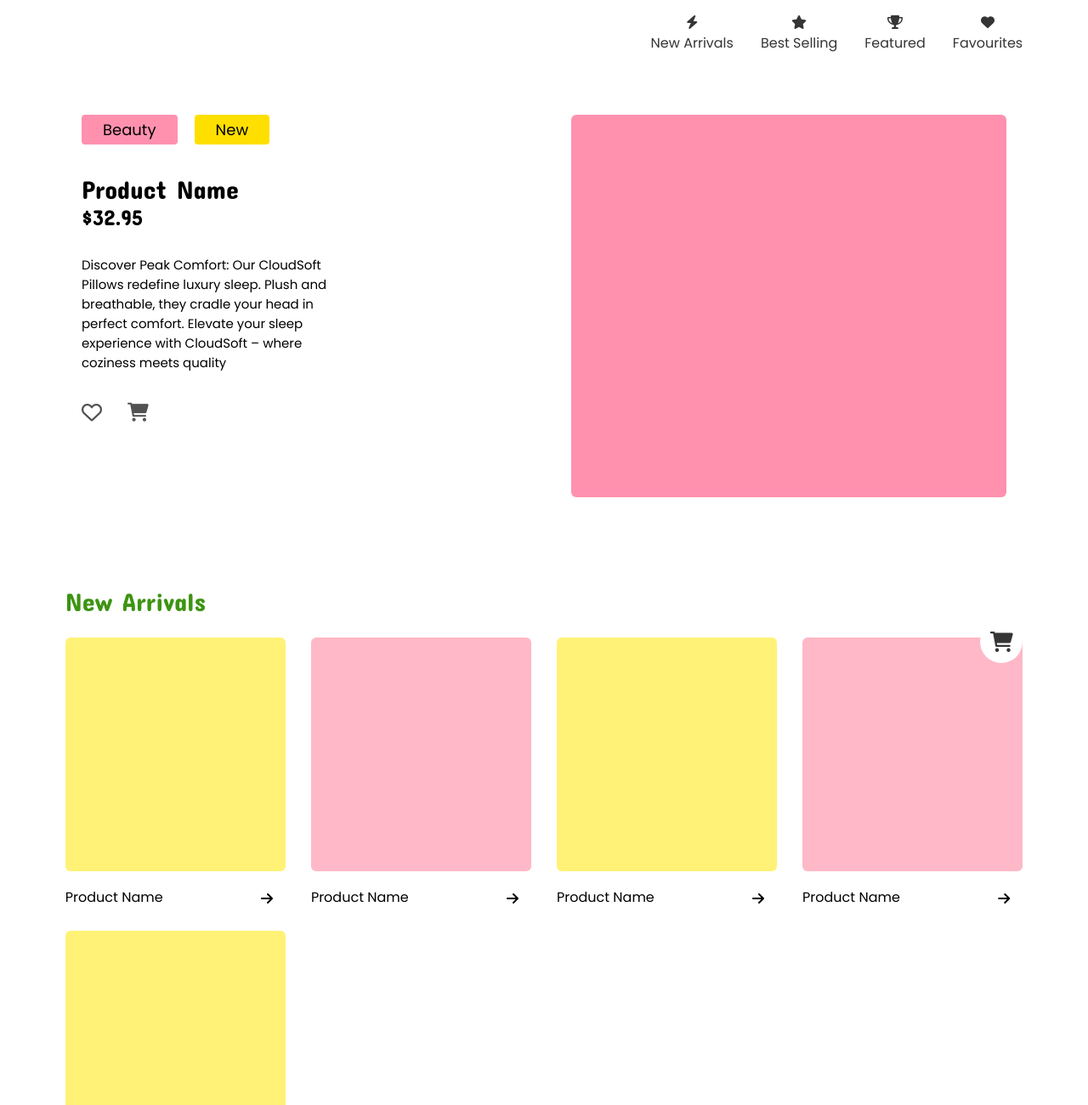
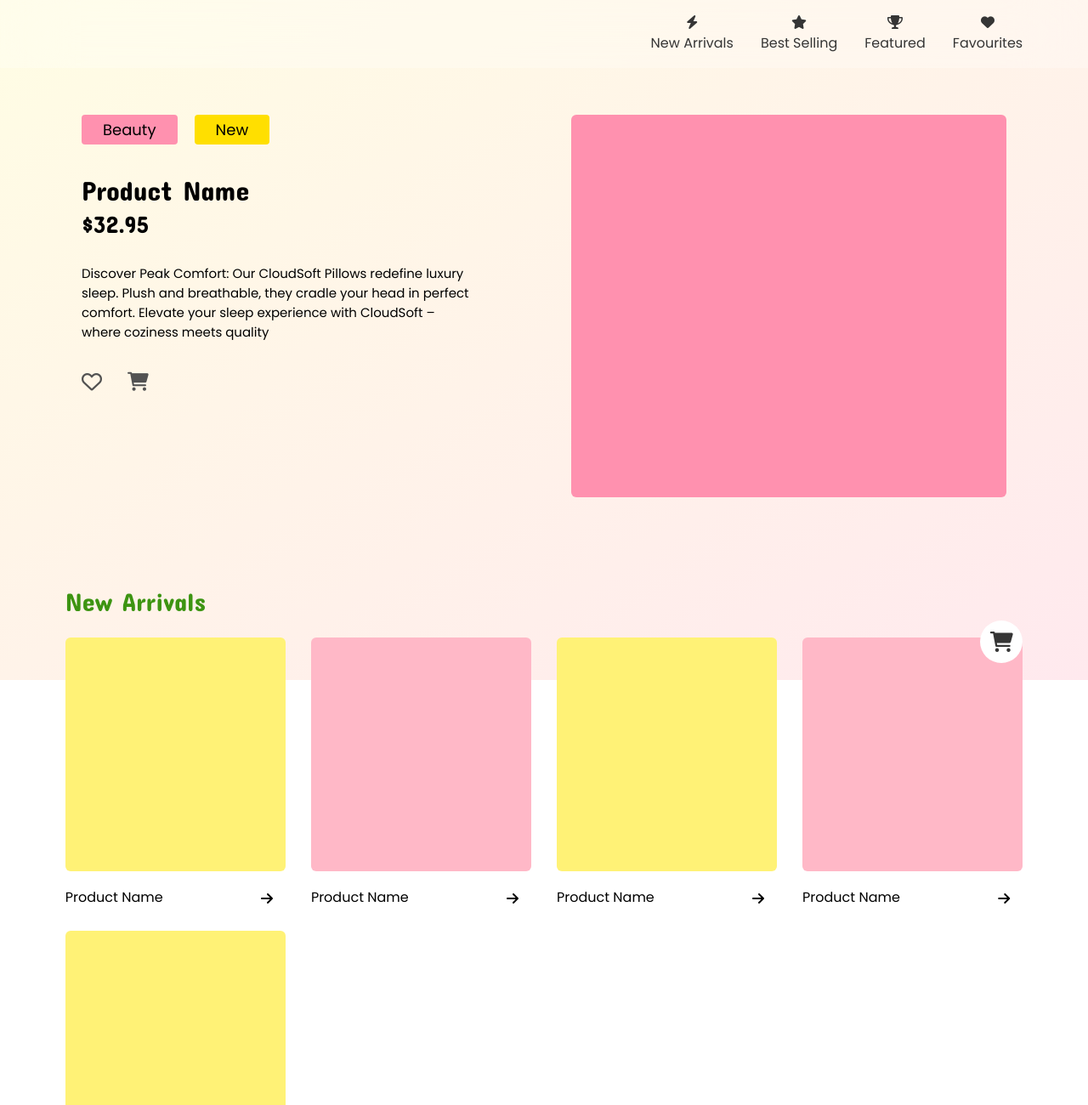
Before and after one commit to Solarin-Johnson/shopping, a React (Create React App) app in the folder client/: page / in a window 1280 px wide. Shown: the top 1300 px of the page at 85% size. Built offline with nearby package versions, Linux system fonts and the light colour scheme; a web font is replaced by a local one.

Commit message:
rest brr

```diff
--- a/client/src/App.js
+++ b/client/src/App.js
@@ -2,13 +2,17 @@ import './App.scss';
 import { RouterProvider, createBrowserRouter } from "react-router-dom";
 import Home from './pages/home';
 import Arrivals from './pages/arrivals';
+import Background from './components/background';
 
 function App() {
   const links = createBrowserRouter([
     {
       path: "/",
       element: (
-        <Home />
+        <>
+
+          <Home />
+        </>
       ),
     },
     {
@@ -19,6 +23,7 @@ function App() {
     }
   ])
   return <div className='container'>
+    <Background />
     <RouterProvider router={links} />
   </div>
 }
--- /dev/null
+++ b/client/src/components/background/background.scss
@@ -0,0 +1,10 @@
+.gradient-bg {
+  position: fixed;
+  width: 100vw;
+  height: 100%;
+  object-fit: contain;
+  z-index: -1;
+  background: linear-gradient(to bottom right, #fffde4, #ffe9ee);
+  top: 0;
+  left: 0;
+}
--- /dev/null
+++ b/client/src/components/background/index.jsx
@@ -0,0 +1,4 @@
+import './background.scss'
+export default function Background() {
+  return <div className="gradient-bg"></div>;
+}
--- a/client/src/components/collection/collection.jsx
+++ b/client/src/components/collection/collection.jsx
@@ -3,7 +3,7 @@ import "./collection.scss";
 import { useInView } from "react-intersection-observer";
 export default function Collection() {
   const arrival = [1, 2, 3, 4, 5];
-  const best = [1, 2, 3, 4, 5, 6, 7];
+  const best = [1, 2, 3, 4, 5, 6, 7, 8, 9, 10];
   const featured = [1, 2, 3, 4];
   const favorite = [];
   return (
--- a/client/src/components/collection/collection.scss
+++ b/client/src/components/collection/collection.scss
@@ -6,14 +6,14 @@
 }
 
 .collections {
-  background: linear-gradient(
-    to bottom,
-    #ffffffc5,
-    #ffffffc5,
-    #ffffffc5,
-    #ffffffe7,
-    #fffffff1
-  );
+  // background: linear-gradient(
+  //   to bottom,
+  //   #ffffffc5,
+  //   #ffffffc5,
+  //   #ffffffc5,
+  //   #ffffffe7,
+  //   #fffffff1
+  // );
   //   backdrop-filter: blur(45px);
   //   min-height: 1000px;
   width: calc(100vw - (2 * var(--padding)));
--- a/client/src/components/display/display.scss
+++ b/client/src/components/display/display.scss
@@ -28,12 +28,17 @@
     max-width: 700px;
 
     > div {
-      width: clamp(200px, 60%, 500px);
+      width: clamp(200px, 90%, 500px);
     }
   }
   &-image {
     background-color: #ff91af;
     border-radius: 6px;
+    transition: 0.4s ease;
+
+    &:hover {
+      box-shadow: inset 0 0 20px #00000020, 0 5px 15px #00000047;
+    }
   }
 
   &-card {
@@ -61,12 +66,13 @@
     }
     &-name {
       padding-top: clamp(15px, 5vw, 35px);
-      font-size: clamp(30px, 2.2vw, 46px);
+      font-size: clamp(32px, 2.2vw, 46px);
       font-weight: 500;
       font-family: "Concert One";
     }
     &-price {
-      font-size: clamp(25px, 2vw, 40px);
+      padding-top: 5px;
+      font-size: clamp(28px, 2vw, 40px);
       font-weight: 500;
       font-family: "Concert One";
     }
@@ -109,6 +115,9 @@
       font-weight: 500;
       padding: 10px;
       font-size: clamp(14px, 2vw, 16px);
+      display: grid;
+      justify-self: start;
+      max-width: 250px;
     }
   }
 }
--- a/client/src/components/navigation/navigation.scss
+++ b/client/src/components/navigation/navigation.scss
@@ -7,7 +7,7 @@
   --title-font-size: clamp(20px, 3vw, 32px);
   --column-gap: clamp(20px, 2.5vw, 40px);
   --menu-padding: 5px 0;
-  --header-trans: #ffffff60;
+  --header-trans: #ffffff45;
   --bottom-menu-color: transparent;
   --backdrop: blur(40px);
 }
@@ -86,7 +86,7 @@
     --menu-padding: 15px 0;
     --backdrop: none;
     --header-trans: #ffffff;
-    --bottom-menu-color: #ffffffeb;
+    --bottom-menu-color: #ffffffc6;
   }
 }
 
--- a/client/src/pages/arrivals/arrivals.scss
+++ b/client/src/pages/arrivals/arrivals.scss
@@ -1,7 +1,7 @@
 .arrivals {
   &-container {
     display: grid;
-    padding: 50px 6vw;
+    padding: 50px 6vw 80px;
     width: 88vw;
   }
 }
```
